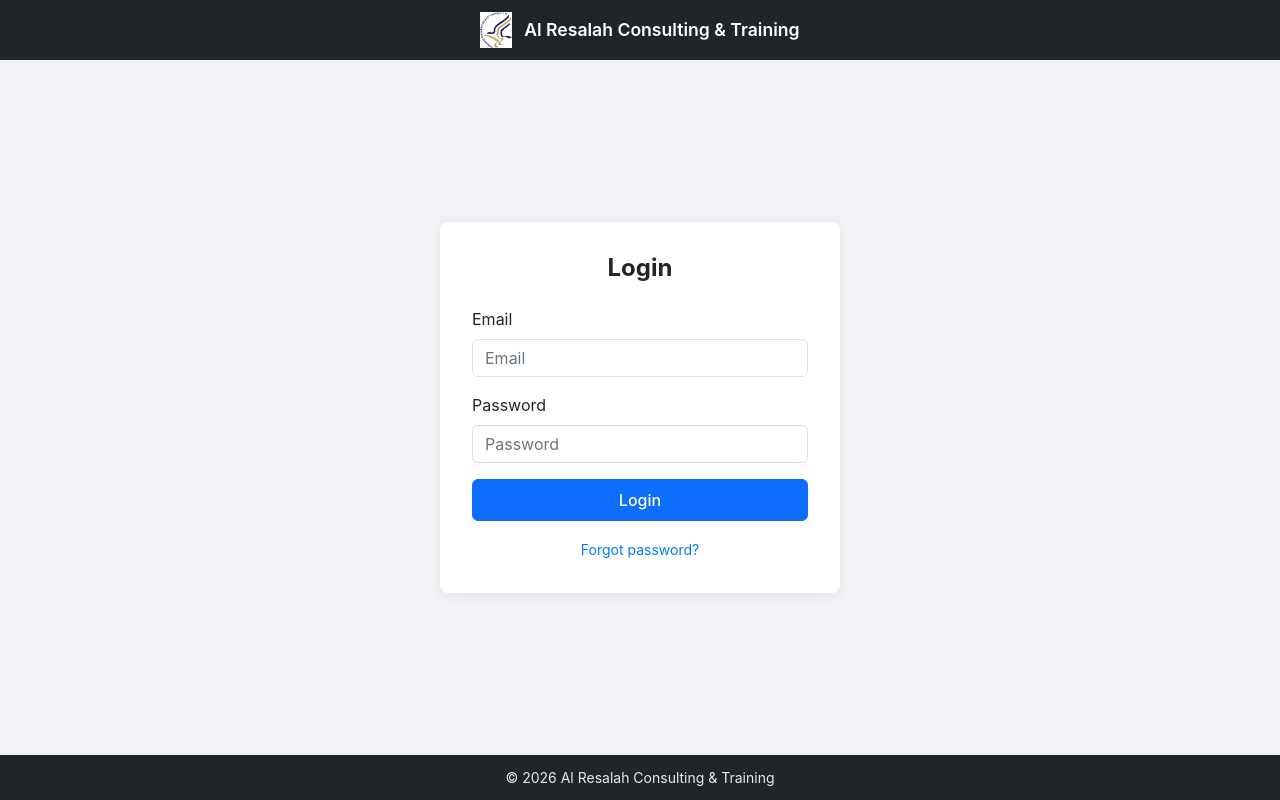
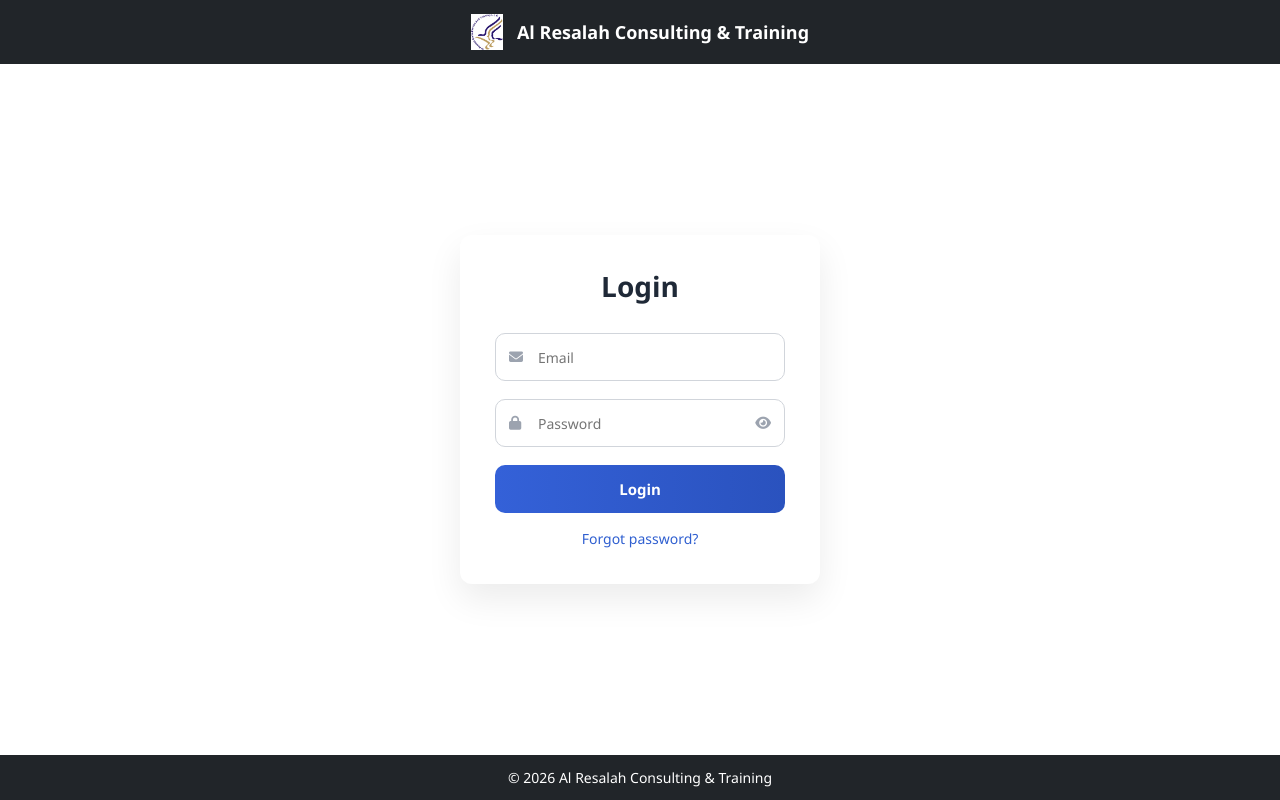
Before and after one commit to priyatham-alresalah/crm, a PHP site: page /index.php in a window 1280 px wide. Run offline with PHP 8.4, Linux system fonts and the light colour scheme; data that the repository does not hold is empty; some libraries are stand-ins or nearby versions.

Commit message:
fixed login page

```diff
--- a/public/login.php
+++ b/public/login.php
@@ -4,138 +4,207 @@
   <meta charset="utf-8">
   <title>Login | Al Resalah CRM</title>
   <meta name="viewport" content="width=device-width, initial-scale=1">
+
   <link rel="icon" href="<?= base_url('favicon.ico') ?>">
-  <link rel="icon" type="image/png" sizes="16x16" href="<?= base_url('favicon-16x16.png') ?>">
-  <link rel="icon" type="image/png" sizes="32x32" href="<?= base_url('favicon-32x32.png') ?>">
   <link rel="stylesheet" href="<?= base_url('assets/adminlte/plugins/bootstrap/css/bootstrap.min.css') ?>">
+  <link rel="stylesheet" href="https://cdnjs.cloudflare.com/ajax/libs/font-awesome/6.5.0/css/all.min.css">
+
   <style>
     :root {
-      --login-header-footer-bg: #212529;
-      --login-body-bg: #f0f2f5;
+      --header-footer-bg: #212529;
+      --primary: #2f5fd0;
     }
+
     html, body { height: 100%; margin: 0; }
+
     body.login-page {
-      background-color: var(--login-body-bg);
+      background: #ffffff;
       display: flex;
       flex-direction: column;
-      font-family: -apple-system, BlinkMacSystemFont, "Segoe UI", Roboto, "Helvetica Neue", Arial, sans-serif;
+      font-family: "Segoe UI", Arial, sans-serif;
     }
+
+    /* HEADER */
     .login-header {
-      background-color: var(--login-header-footer-bg);
+      background: var(--header-footer-bg);
       color: #fff;
-      padding: 0.75rem 1.5rem;
-      flex-shrink: 0;
+      padding: 14px;
+      text-align: center;
+    }
+
+    .login-header img {
+      height: 36px;
+      margin-right: 10px;
+      vertical-align: middle;
+    }
+
+    .login-header span {
+      font-weight: 600;
+      font-size: 18px;
+      vertical-align: middle;
+    }
+
+    /* MAIN */
+    .login-main {
+      flex: 1;
       display: flex;
       justify-content: center;
       align-items: center;
     }
-    .login-header a {
-      color: #fff;
-      text-decoration: none;
-      display: inline-flex;
-      align-items: center;
-      gap: 0.75rem;
-    }
-    .login-header a:hover { color: rgba(255,255,255,0.9); }
-    .login-header .logo-img { height: 36px; width: auto; }
-    .login-header .brand-text { font-weight: 600; font-size: 1.1rem; }
-    .login-main {
-      flex: 1;
-      display: flex;
-      align-items: center;
-      justify-content: center;
-      padding: 2rem 1rem;
-    }
+
     .login-card {
-      background: #fff;
-      border-radius: 0.5rem;
-      box-shadow: 0 2px 12px rgba(0,0,0,0.08);
-      padding: 2rem;
-      width: 100%;
-      max-width: 400px;
-    }
-    .login-card h1 {
-      font-size: 1.5rem;
-      font-weight: 700;
-      color: #212529;
-      margin-bottom: 1.5rem;
+      width: 360px;
+      background: #ffffff;
+      padding: 35px;
+      border-radius: 12px;
+      box-shadow: 0 15px 35px rgba(0,0,0,0.08);
       text-align: center;
     }
-    .login-card .alert { text-align: center; }
-    .login-card .form-control {
-      border-radius: 0.375rem;
-      padding: 0.6rem 0.75rem;
-      border: 1px solid #dee2e6;
+
+    .login-card h1 {
+      font-size: 28px;
+      font-weight: 600;
+      margin-bottom: 30px;
+      color: #1f2937;
     }
-    .login-card .form-control:focus {
-      border-color: #86b7fe;
-      box-shadow: 0 0 0 0.2rem rgba(13, 110, 253, 0.15);
+
+    /* INPUT WRAPPER */
+    .input-group-custom {
+      position: relative;
+      width: 100%;
+      margin-bottom: 18px;
     }
-    .login-card .btn-primary {
+
+    .input-group-custom input {
       width: 100%;
-      padding: 0.5rem 1rem;
-      font-weight: 500;
-      border-radius: 0.375rem;
-      background-color: #0d6efd;
-      border-color: #0d6efd;
+      height: 48px;
+      padding-left: 42px;
+      padding-right: 42px;
+      border-radius: 10px;
+      border: 1px solid #d1d5db;
+      font-size: 14px;
+      box-sizing: border-box;
+      transition: 0.2s;
     }
-    .login-card .btn-primary:hover {
-      background-color: #0b5ed7;
-      border-color: #0a58ca;
+
+    .input-group-custom input:focus {
+      border-color: var(--primary);
+      box-shadow: 0 0 0 3px rgba(47,95,208,0.15);
+      outline: none;
     }
+
+    .input-group-custom .left-icon {
+      position: absolute;
+      top: 50%;
+      left: 14px;
+      transform: translateY(-50%);
+      color: #9ca3af;
+      font-size: 14px;
+    }
+
+    .input-group-custom .right-icon {
+      position: absolute;
+      top: 50%;
+      right: 14px;
+      transform: translateY(-50%);
+      color: #9ca3af;
+      font-size: 14px;
+      cursor: pointer;
+    }
+
+    /* BUTTON */
+    .btn-login {
+      width: 100%;
+      height: 48px;
+      background: linear-gradient(90deg, #3461d8, #2a52be);
+      border: none;
+      border-radius: 10px;
+      color: #fff;
+      font-weight: 600;
+      font-size: 15px;
+      transition: 0.3s;
+    }
+
+    .btn-login:hover {
+      opacity: 0.9;
+    }
+
+    .forgot-link {
+      display: block;
+      margin-top: 15px;
+      font-size: 14px;
+      color: var(--primary);
+      text-decoration: none;
+    }
+
+    .forgot-link:hover {
+      text-decoration: underline;
+    }
+
+    /* FOOTER */
     .login-footer {
-      background-color: var(--login-header-footer-bg);
-      color: rgba(255,255,255,0.9);
+      background: var(--header-footer-bg);
+      color: #fff;
       text-align: center;
-      padding: 0.75rem 1rem;
-      font-size: 0.875rem;
-      flex-shrink: 0;
+      padding: 12px;
+      font-size: 14px;
     }
+
   </style>
 </head>
+
 <body class="login-page">
+
 <header class="login-header">
-    <a href="<?= base_url() ?>">
-      <img src="<?= base_url('assets/images/logo.png') ?>" alt="Al Resalah" class="logo-img">
-      <span class="brand-text">Al Resalah Consulting &amp; Training</span>
-    </a>
+  <img src="<?= base_url('assets/images/logo.png') ?>" alt="Logo">
+  <span>Al Resalah Consulting & Training</span>
 </header>
 
 <main class="login-main">
   <div class="login-card">
+
     <h1>Login</h1>
-      <?php
-      $loginError = Session::getFlash('login_error');
-      if (!$loginError && Session::has('login_error')) {
-        $loginError = Session::get('login_error');
-        Session::remove('login_error');
-      }
-      if ($loginError):
-      ?>
-        <div class="alert alert-danger small"><?= htmlspecialchars($loginError) ?></div>
-      <?php endif; ?>
 
     <form method="post" action="">
-        <div class="mb-3">
-          <label for="login-email" class="form-label visually-hidden">Email</label>
-          <input id="login-email" type="email" name="email" class="form-control" placeholder="Email" required autocomplete="email" value="<?= htmlspecialchars($_POST['email'] ?? '') ?>">
+
+      <!-- EMAIL -->
+      <div class="input-group-custom">
+        <i class="fa-solid fa-envelope left-icon"></i>
+        <input type="email" name="email" placeholder="Email" required>
       </div>
-        <div class="mb-3">
-          <label for="login-password" class="form-label visually-hidden">Password</label>
-          <input id="login-password" type="password" name="password" class="form-control" placeholder="Password" required autocomplete="current-password">
+
+      <!-- PASSWORD -->
+      <div class="input-group-custom">
+        <i class="fa-solid fa-lock left-icon"></i>
+        <input type="password" id="password" name="password" placeholder="Password" required>
+        <i class="fa-solid fa-eye right-icon" id="togglePassword"></i>
       </div>
-        <div class="mb-3">
-          <button type="submit" class="btn btn-primary">Login</button>
-        </div>
-        <p class="mb-0 text-center">
-          <a href="#" class="text-primary small text-decoration-none">Forgot password?</a>
-        </p>
+
+      <button type="submit" class="btn-login">Login</button>
+
     </form>
+
+    <a href="#" class="forgot-link">Forgot password?</a>
+
   </div>
 </main>
 
 <footer class="login-footer">
-    © <?= date('Y') ?> Al Resalah Consulting &amp; Training
+  © <?= date('Y') ?> Al Resalah Consulting & Training
 </footer>
+
+<script>
+  const togglePassword = document.getElementById('togglePassword');
+  const password = document.getElementById('password');
+
+  togglePassword.addEventListener('click', function () {
+    const type = password.getAttribute('type') === 'password' ? 'text' : 'password';
+    password.setAttribute('type', type);
+
+    this.classList.toggle('fa-eye');
+    this.classList.toggle('fa-eye-slash');
+  });
+</script>
+
 </body>
 </html>
```
Lines whose indentation alone changed are shown as unchanged.
